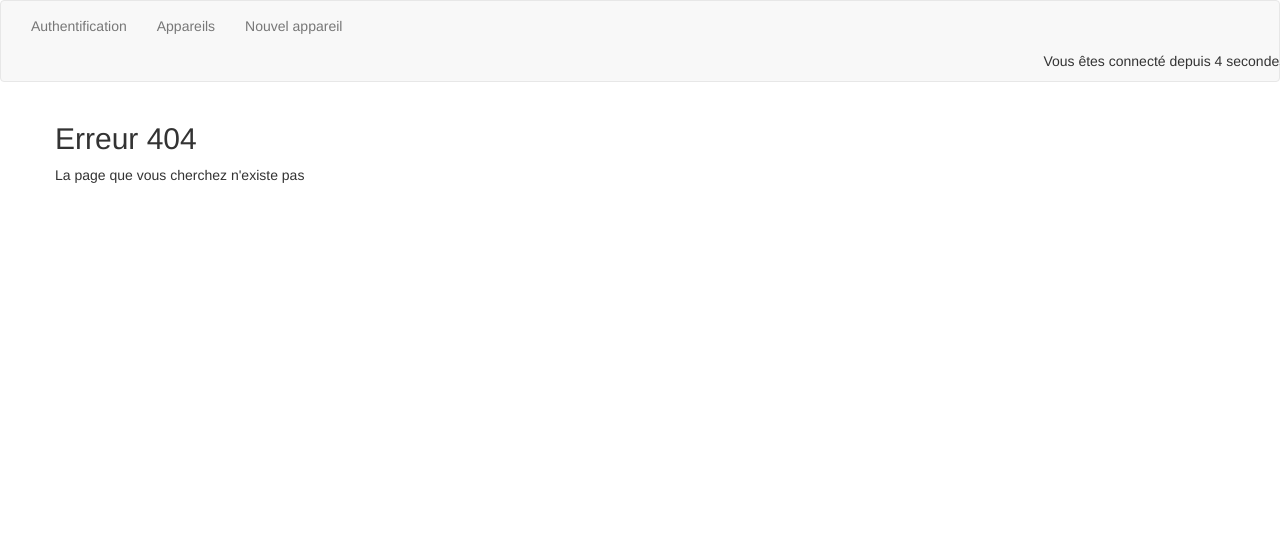
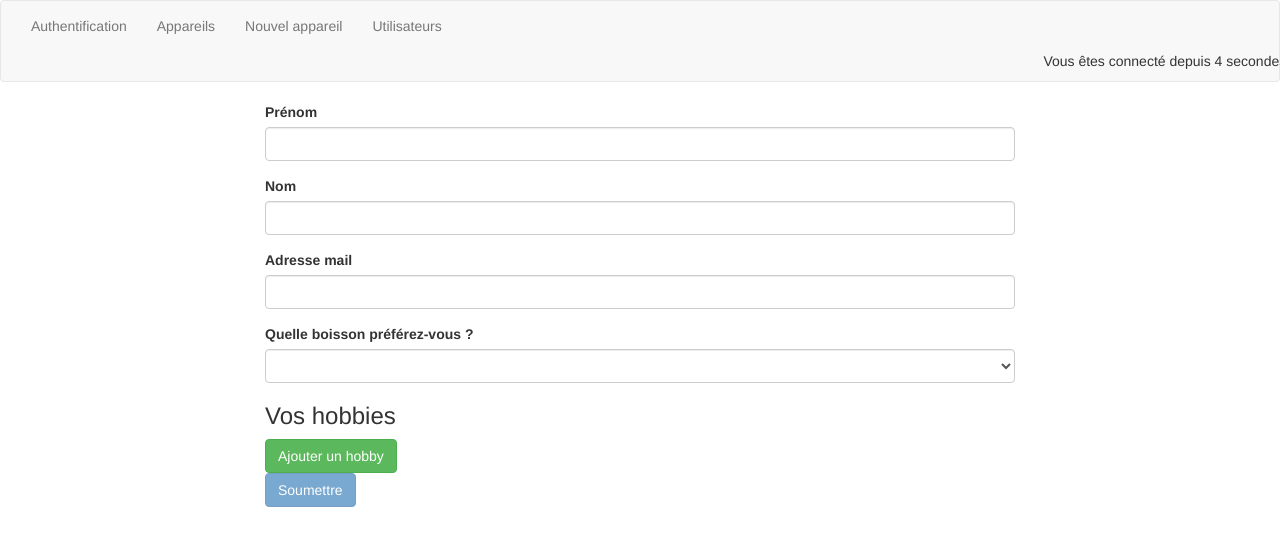
Before and after one commit to noe38/OC-Cours-Angular, an Angular app: page /new-user in a window 1280 px wide. Before the commit this address led to /not-found. Shown: the top 546 px of the page. Built offline with nearby package versions, Linux system fonts and the light colour scheme.

Commit message:
Ajout d'un nouvel utilisateur avec la méthode réactive

```diff
--- a/src/app/app.component.html
+++ b/src/app/app.component.html
@@ -4,6 +4,7 @@
       <li routerLinkActive="active"><a routerLink="auth">Authentification</a></li>
       <li routerLinkActive="active"><a routerLink="appareils">Appareils</a></li>
       <li routerLinkActive="active"><a routerLink="edit">Nouvel appareil</a></li>
+      <li routerLinkActive="active"><a routerLink="users">Utilisateurs</a></li>
     </ul>
   </div>
   <div class="navbar-right">
--- a/src/app/app.module.ts
+++ b/src/app/app.module.ts
@@ -1,6 +1,6 @@
 import { BrowserModule } from '@angular/platform-browser';
 import { NgModule } from '@angular/core';
-import { FormsModule } from '@angular/forms';
+import { FormsModule, ReactiveFormsModule } from '@angular/forms';
 
 import { AppComponent } from './app.component';
 import { MonPremierComponent } from './mon-premier/mon-premier.component';
@@ -15,12 +15,17 @@
 import { FourHoFourComponent } from './four-ho-four/four-ho-four.component';
 import { AuthGuard } from './services/auth-guard.service';
 import { EditAppareilComponent } from './edit-appareil/edit-appareil.component';
+import { UserListComponent } from './user-list/user-list.component';
+import { UserService } from './services/user.service';
+import { NewUserComponent } from './new-user/new-user.component';
 
 const appRoutes: Routes = [
   { path: 'appareils', canActivate: [AuthGuard], component: AppareilViewComponent },
   { path: 'appareils/:id', canActivate: [AuthGuard], component: SingleAppareilComponent },
-  { path: 'edit', canActivate: [AuthGuard], component: EditAppareilComponent},
+  { path: 'edit', canActivate: [AuthGuard], component: EditAppareilComponent },
   { path: 'auth', component: AuthComponent },
+  { path: 'users', component: UserListComponent },
+  { path: 'new-user', component: NewUserComponent},
   { path: '', component: AppareilViewComponent },
   { path: 'not-found', component: FourHoFourComponent },
   { path: '**', redirectTo: '/not-found' }
@@ -35,17 +40,21 @@
     AppareilViewComponent,
     SingleAppareilComponent,
     FourHoFourComponent,
-    EditAppareilComponent
+    EditAppareilComponent,
+    UserListComponent,
+    NewUserComponent
   ],
   imports: [
     BrowserModule,
     FormsModule,
+    ReactiveFormsModule,
     RouterModule.forRoot(appRoutes)
   ],
   providers: [
     AppareilService,
     AuthService,
-    AuthGuard],
+    AuthGuard,
+    UserService],
   bootstrap: [AppComponent]
 })
 export class AppModule { }
--- /dev/null
+++ b/src/app/models/model.user.ts
@@ -0,0 +1,8 @@
+export class User{
+
+    constructor(public firstName: string,
+        public lastName: string,
+        public email: string,
+        public drinkPreference: string,
+        public hobbies?: string[]){}
+}
--- /dev/null
+++ b/src/app/new-user/new-user.component.html
@@ -0,0 +1,31 @@
+<div class="col-sm-8 col-sm-offset-2">
+    <form [formGroup]="userForm" (ngSubmit)="onSubmitForm()">
+        <div class="form-group">
+            <label for="firstName">Prénom</label>
+            <input type="text" class="form-control" id="firstName" formControlName="firstName">
+        </div>
+        <div class="form-group">
+            <label for="lastName">Nom</label>
+            <input type="text" class="form-control" id="lastName" formControlName="lastName">
+        </div>
+        <div class="form-group">
+            <label for="email">Adresse mail</label>
+            <input type="text" class="form-control" id="email" formControlName="email">
+        </div>
+        <div class="form-group">
+            <label for="drinkPreference">Quelle boisson préférez-vous ?</label>
+            <select id="drinkPreference" class="form-control" formControlName="drinkPreference">
+                <option value="Coca">Coca</option>
+                <option value="Pepsi">Pepsi</option>
+            </select>
+        </div>
+        <div formArrayName="hobbies">
+            <h3>Vos hobbies</h3>
+            <div class="form-group" *ngFor="let hobbyControl of getHobbies().controls; let i = index">
+                <input type="text" class="form-control" [formControlName]="i">
+            </div>
+            <button type="button" class="btn btn-success" (click)="onAddHobby()">Ajouter un hobby</button>
+        </div>
+        <button class="btn btn-primary" type="submit" [disabled]="userForm.invalid">Soumettre</button>
+    </form>
+</div>
--- /dev/null
+++ b/src/app/new-user/new-user.component.ts
@@ -0,0 +1,56 @@
+import { Component, OnInit } from '@angular/core';
+import { FormGroup, FormBuilder, Validators, FormArray } from '@angular/forms';
+import { UserService } from '../services/user.service';
+import { Router } from '@angular/router';
+import { User } from '../models/model.user';
+
+@Component({
+  selector: 'app-new-user',
+  templateUrl: './new-user.component.html',
+  styleUrls: ['./new-user.component.scss']
+})
+export class NewUserComponent implements OnInit {
+
+  userForm: FormGroup;
+
+  constructor(private formBuilder: FormBuilder,
+    private userService: UserService,
+    private router: Router) { }
+
+  ngOnInit() {
+    this.initForm();
+  }
+
+  initForm() {
+    this.userForm = this.formBuilder.group({
+      firstName: ['', Validators.required],
+      lastName: ['', Validators.required],
+      email: ['', [Validators.required, Validators.email]],
+      drinkPreference: ['', Validators.required],
+      hobbies: this.formBuilder.array([])
+    });
+  }
+
+  onSubmitForm() {
+    const formValue = this.userForm.value;
+    const newUser = new User(
+      formValue['firstName'],
+      formValue['lastName'],
+      formValue['email'],
+      formValue['drinkPreference'],
+      formValue['hobbies'] ? formValue['hobbies'] : []
+    );
+    this.userService.addUser(newUser);
+    this.router.navigate(['/users']);
+  }
+
+  getHobbies(): FormArray {
+    return this.userForm.get('hobbies') as FormArray;
+  }
+
+  onAddHobby() {
+    const newHobbyControl = this.formBuilder.control(null, Validators.required);
+    this.getHobbies().push(newHobbyControl)
+  }
+
+}
--- /dev/null
+++ b/src/app/services/user.service.ts
@@ -0,0 +1,27 @@
+import { User } from "../models/model.user";
+import { Subject } from "rxjs/Subject";
+
+export class UserService{
+    private users: User[] =[
+        {
+            firstName: 'Patrick',
+            lastName: 'Smith',
+            email: 'patrick.smith@bidon.com',
+            drinkPreference: 'Tequila',
+            hobbies:[
+                'coder',
+                'jardiner'
+            ]
+        }
+    ];
+    userSubject = new Subject<User[]>();
+
+    emitUsers(){
+        this.userSubject.next(this.users.slice());
+    }
+
+    addUser (user: User){
+        this.users.push(user);
+        this.emitUsers();
+    }
+}
--- /dev/null
+++ b/src/app/user-list/user-list.component.html
@@ -0,0 +1,12 @@
+<ul class="list-group">
+    <li class="list-group-item" *ngFor="let user of users">
+        <h3>{{ user.firstName }} {{ user.lastName }}</h3>
+        <p>{{ user.email }}</p>
+        <p>Cette personne préfère : {{ user.drinkPreference }}</p>
+        <p *ngIf="user.hobbies && user.hobbies.length > 0">Cette personne a des hobbies :
+            <span *ngFor="let hobby of user.hobbies">{{ hobby }} & </span>
+        </p>
+        <h3></h3>
+    </li>
+    <a routerLink="/new-user">Créer un nouvel utilisateur</a>
+</ul>
--- /dev/null
+++ b/src/app/user-list/user-list.component.ts
@@ -0,0 +1,31 @@
+import { Component, OnInit, OnDestroy } from '@angular/core';
+import { User } from '../models/model.user';
+import { Subscription } from 'rxjs';
+import { UserService } from '../services/user.service';
+
+@Component({
+  selector: 'app-user-list',
+  templateUrl: './user-list.component.html',
+  styleUrls: ['./user-list.component.scss']
+})
+export class UserListComponent implements OnInit, OnDestroy {
+
+  users: User[];
+  userSubscription: Subscription;
+
+  constructor(private userService: UserService) { }
+
+  ngOnInit() {
+    this.userSubscription= this.userService.userSubject.subscribe(
+      (users: User[]) => {
+        this.users=users;
+      }
+    );
+    this.userService.emitUsers();
+  }
+
+  ngOnDestroy(){
+    this.userSubscription.unsubscribe();
+  }
+
+}
```
Also changed, not shown: src/app/new-user/new-user.component.scss (added), src/app/user-list/user-list.component.scss (added).
